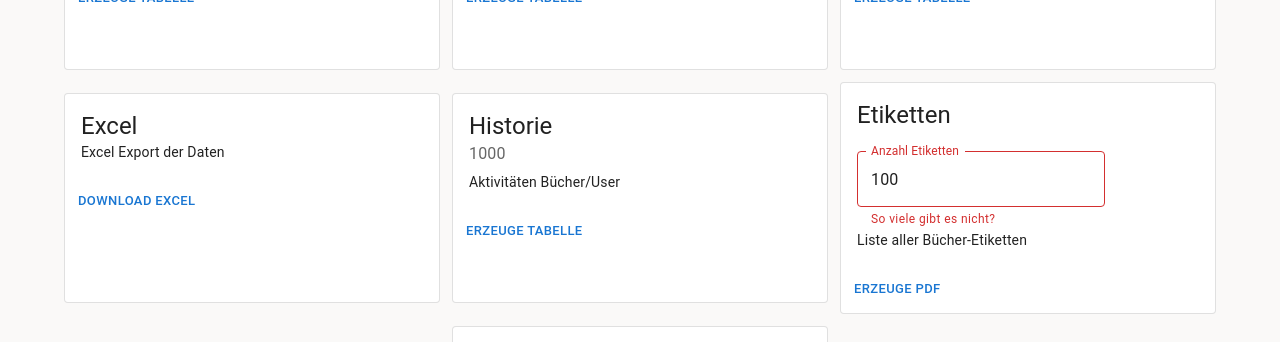
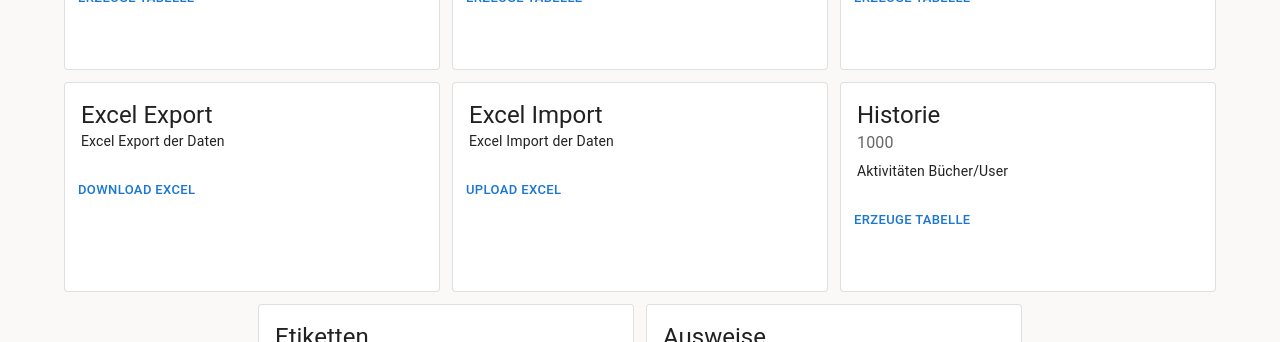
Before and after one commit to jzakotnik/openlibry, a Next.js app: page /reports in a window 1280 px wide. Shown: the part 216-558 px from the top of the page. Built offline with nearby package versions, Linux system fonts and the light colour scheme; no server answers; the database is empty.

Commit message:
Report page button to import XLS

```diff
--- a/pages/reports/index.tsx
+++ b/pages/reports/index.tsx
@@ -59,10 +59,11 @@ type ReportCardProps = {
 type LinkCardProps = {
   title: string;
   subtitle: string;
+  buttonTitle: string;
   link: string;
 };
 
-const LinkCard = ({ title, subtitle, link }: LinkCardProps) => {
+const LinkCard = ({ title, subtitle, buttonTitle, link }: LinkCardProps) => {
   return (
     <Card variant="outlined" sx={{ minWidth: 275, minHeight: cardHeight }}>
       <CardContent>
@@ -74,7 +75,7 @@ const LinkCard = ({ title, subtitle, link }: LinkCardProps) => {
       </CardContent>
       <CardActions>
         <Button size="small" onClick={() => router.push(link)}>
-          Download Excel
+          {buttonTitle}
         </Button>
       </CardActions>
     </Card>
@@ -214,9 +215,18 @@ export default function Reports({ users, books, rentals }: ReportPropsType) {
           </Grid>
           <Grid item xs={12} md={6} lg={4}>
             <LinkCard
-              title="Excel"
+              title="Excel Export"
               subtitle="Excel Export der Daten"
+              buttonTitle="Download Excel"
               link="api/excel"
+            />
+          </Grid>
+          <Grid item xs={12} md={6} lg={4}>
+            <LinkCard
+              title="Excel Import"
+              subtitle="Excel Import der Daten"
+              buttonTitle="Upload Excel"
+              link="reports/xlsimport"
             />
           </Grid>
           <Grid item xs={12} md={6} lg={4}>
```
